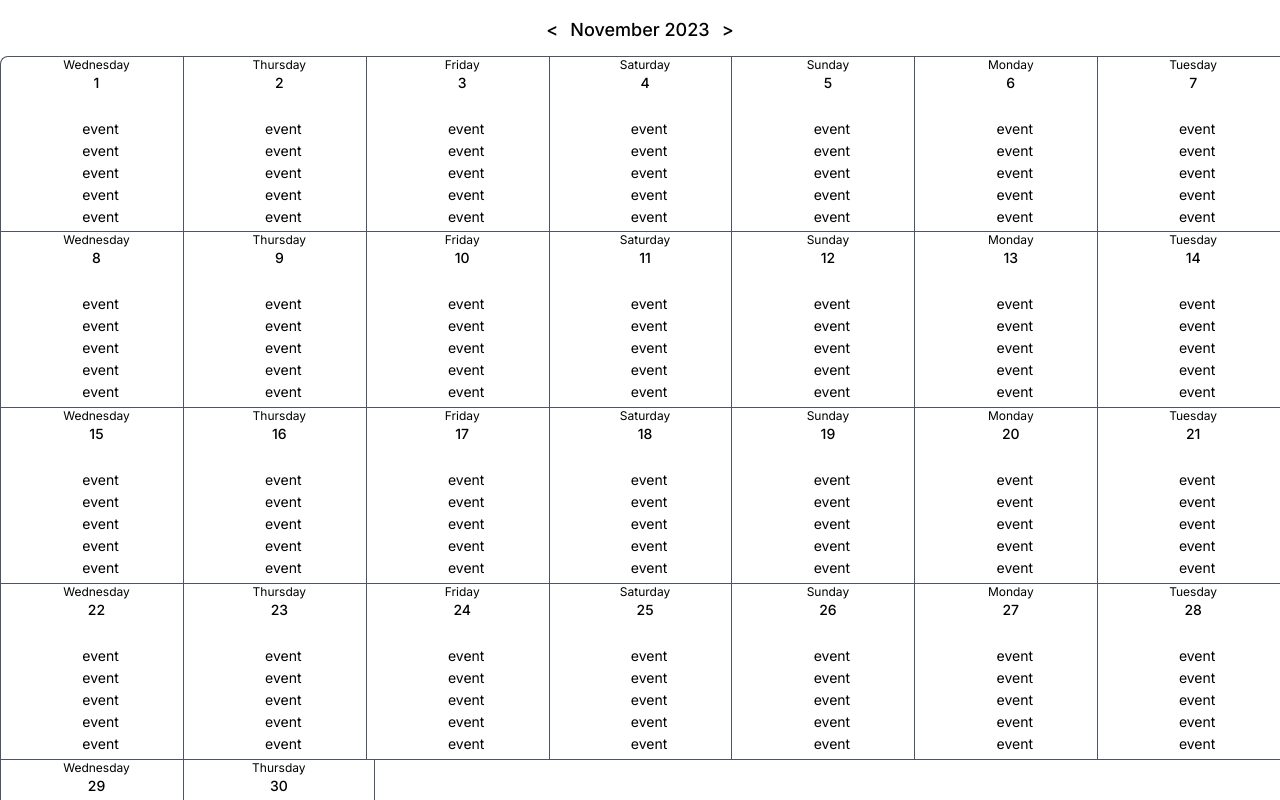
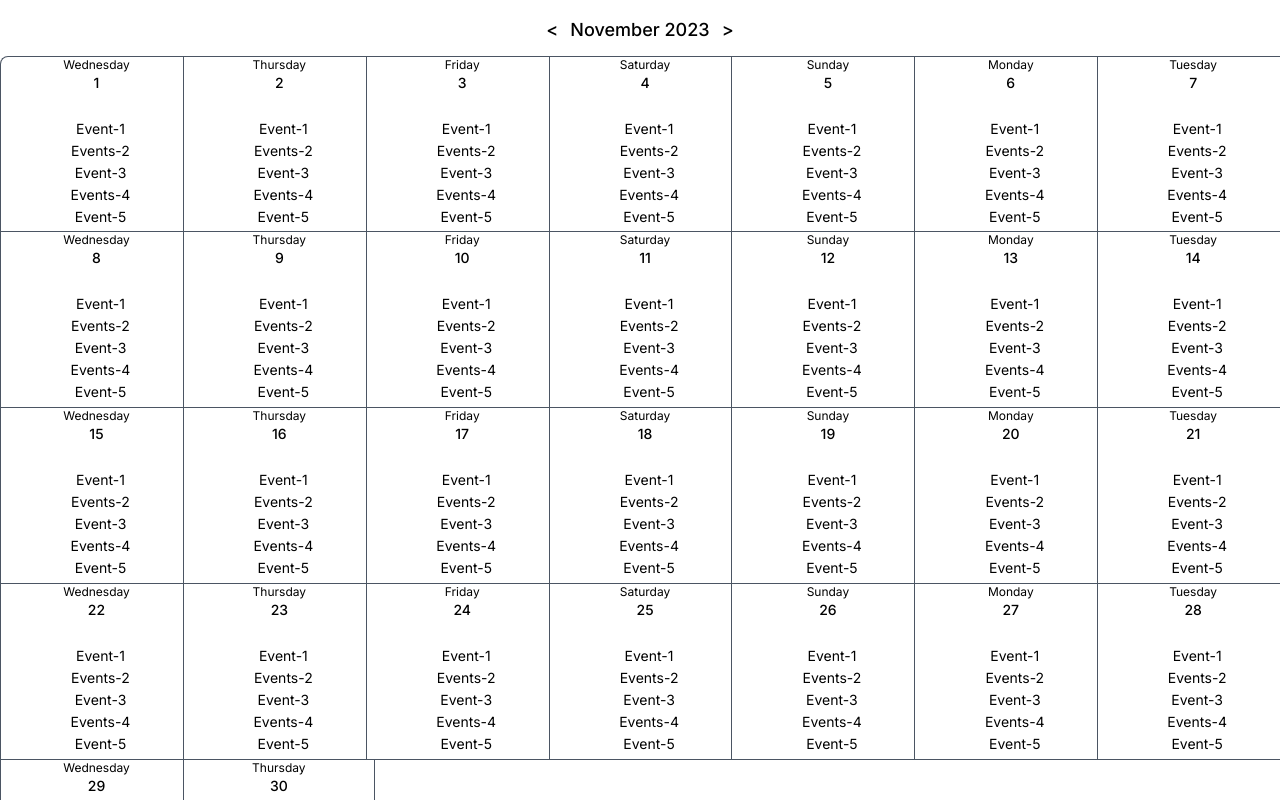
Before and after one commit to shivamarora1/birthday-calender, a Next.js app: page / in a window 1280 px wide. Shown: the top 800 px of the page. Built offline with nearby package versions, Linux system fonts and the light colour scheme.

Commit message:
added function for month changing.

```diff
--- a/app/ui/day.tsx
+++ b/app/ui/day.tsx
@@ -33,11 +33,10 @@ export default function Day({ date }: { date: Date }) {
           {events.map((event, idx) => (
             <div
               key={idx}
-              className={`mb-0.5 rounded-l
-              bg-gray-${Math.max(400 - idx * 100, 100)}
+              className={`mb-0.5 rounded-l bg-gray-${Math.max(400 - idx * 100, 100)}
               ${idx > 0 ? "text-black" : "text-white"}`}
             >
-              event
+              {event}
             </div>
           ))}
         </div>
--- a/app/ui/month-heading.tsx
+++ b/app/ui/month-heading.tsx
@@ -1,10 +1,34 @@
-export default function MonthHeading({ month }: { month: string }) {
+"use client";
+type voidReturningFxn = () => void;
+export default function MonthHeading({
+  month,
+  previousMonthFxn,
+  nextMonthFxn,
+}: {
+  month: string;
+  previousMonthFxn: voidReturningFxn;
+  nextMonthFxn: voidReturningFxn;
+}) {
   return (
     <>
-      <div className = "flex mb-3">
-        <div className="font-medium text-lg">&lt;</div>
+      <div className="flex mb-3">
+        <div
+          className="font-medium text-lg hover:cursor-pointer"
+          onClick={() => {
+            previousMonthFxn();
+          }}
+        >
+          &lt;
+        </div>
         <div className="font-medium text-lg mx-3">{month}</div>
-        <div className="font-medium text-lg">&gt;</div>
+        <div
+          className="font-medium text-lg hover:cursor-pointer"
+          onClick={() => {
+            nextMonthFxn();
+          }}
+        >
+          &gt;
+        </div>
       </div>
     </>
   );
--- a/app/ui/month.tsx
+++ b/app/ui/month.tsx
@@ -1,3 +1,5 @@
+"use client";
+import { useState } from "react";
 import { getDaysInMonth, getMonthName } from "../lib/utils";
 import Day from "./day";
 import MonthHeading from "./month-heading";
@@ -9,8 +11,28 @@ export default function Month({
   month: number;
   year: number;
 }) {
-  const monthName = getMonthName(month);
-  const daysInMonth = getDaysInMonth(year, month);
+
+  const [monthState, setMonth] = useState(month);
+  const [yearState, setYear] = useState(year);
+
+  const monthName = getMonthName(monthState);
+  const daysInMonth = getDaysInMonth(yearState, monthState);
+
+  const nextMonth = () => {
+    alert("here... next");
+    let newDate = new Date(yearState, monthState + 1, 1);
+
+    setMonth(newDate.getMonth());
+    setYear(newDate.getFullYear());
+  };
+
+  const previousMonth = () => {
+    alert("here... previous");
+    let newDate = new Date(yearState, monthState - 1, 1);
+
+    setMonth(newDate.getMonth());
+    setYear(newDate.getFullYear());
+  };
 
   const elements = [];
   let day = 1;
@@ -23,7 +45,11 @@ export default function Month({
   return (
     <>
       <div className="flex flex-col items-center justify-center my-4">
-        <MonthHeading month={monthName + " " + year} />
+        <MonthHeading
+          month={monthName + " " + yearState}
+          previousMonthFxn={previousMonth}
+          nextMonthFxn={nextMonth}
+        />
         <div className="grid grid-cols-7 w-fit">{elements}</div>
       </div>
     </>
```
